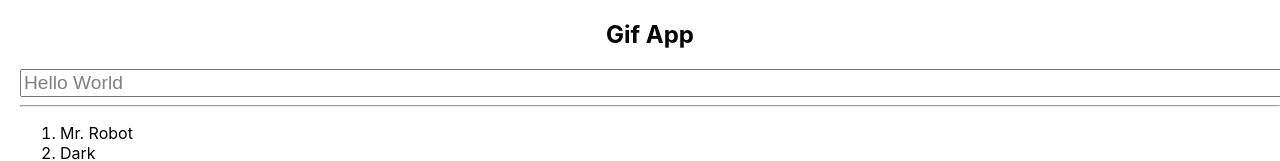
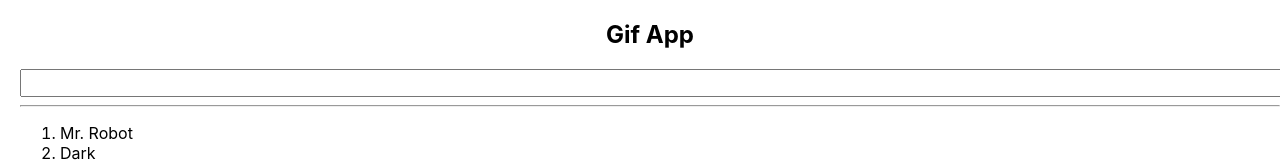
Before and after one commit to zJaaal/gif-expert-app, a React app: page / in a window 1280 px wide. Shown: the top 161 px of the page. Built offline with nearby package versions, Linux system fonts and the light colour scheme; the HTML template or start-up script is replaced by a standard one.

Commit message:
Added prop-type validation

```diff
--- a/package.json
+++ b/package.json
@@ -9,6 +9,7 @@
   },
   "dependencies": {
     "axios": "^0.27.2",
+    "prop-types": "^15.8.1",
     "react": "^18.0.0",
     "react-dom": "^18.0.0"
   },
--- a/src/components/AddCategory.jsx
+++ b/src/components/AddCategory.jsx
@@ -1,14 +1,21 @@
-import React, { Fragment, useState } from 'react'
+import React, { useState } from 'react'
+import PropTypes from 'prop-types'
 import "../gif-app.css"
 
-const AddCategory = () => {
-    const [inputValue, setInputValue] = useState("Hello World");
+
+const AddCategory = ({ setCategories }) => {
+
+    const [inputValue, setInputValue] = useState("");
+
     const handleInputChange = (evt) => {
         setInputValue(evt.target.value);
     }
     const handleSubmit = (evt) => {
         evt.preventDefault(); //This prevents the re rendering triggered by submit action
-        console.log("Submitted");
+        if(inputValue.trim().length === 0)return;
+
+        setCategories( cat => [...cat, inputValue]);
+        setInputValue("");
     }
 
     return (
@@ -21,6 +28,8 @@ const AddCategory = () => {
             />
         </form>
       )
-}
-
+};
+AddCategory.propTypes ={
+    setCategories : PropTypes.func.isRequired
+};
 export default AddCategory
--- a/src/gif-app.jsx
+++ b/src/gif-app.jsx
@@ -4,17 +4,18 @@ import AddCategory from './components/AddCategory';
 import "./gif-app.css"
 
 function GifApp() {
-  const categories = ["Mr. Robot", "Dark", "Moon Knight"];
+  const initialCategories = ["Mr. Robot", "Dark", "Moon Knight"];
 
-  // const [categories, setCategories] = useState(initialCategories);
+  const [categories, setCategories] = useState(initialCategories);
 
   // const handleAdd = () =>{
   //   setCategories([...categories, "Ms. Marvel"]);
   // }
+
     return (
               <>
                 <h2 className='header'>Gif App</h2>
-                <AddCategory></AddCategory>
+                <AddCategory setCategories={ setCategories } />
                 <hr />
                 {/* <button onClick={handleAdd}>Add</button> */}
                 <ol>
```
Also changed, not shown: 1 other file (tests, documents, lock files or other folders).
